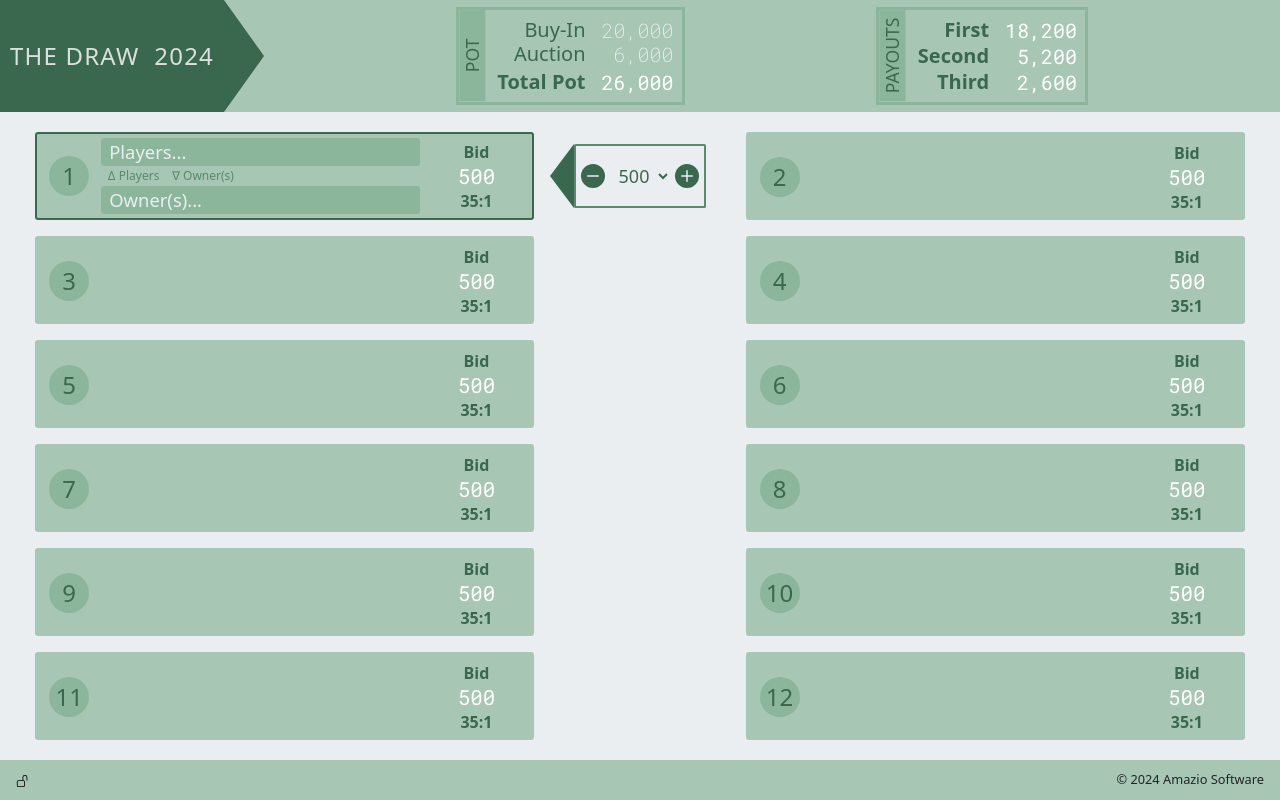
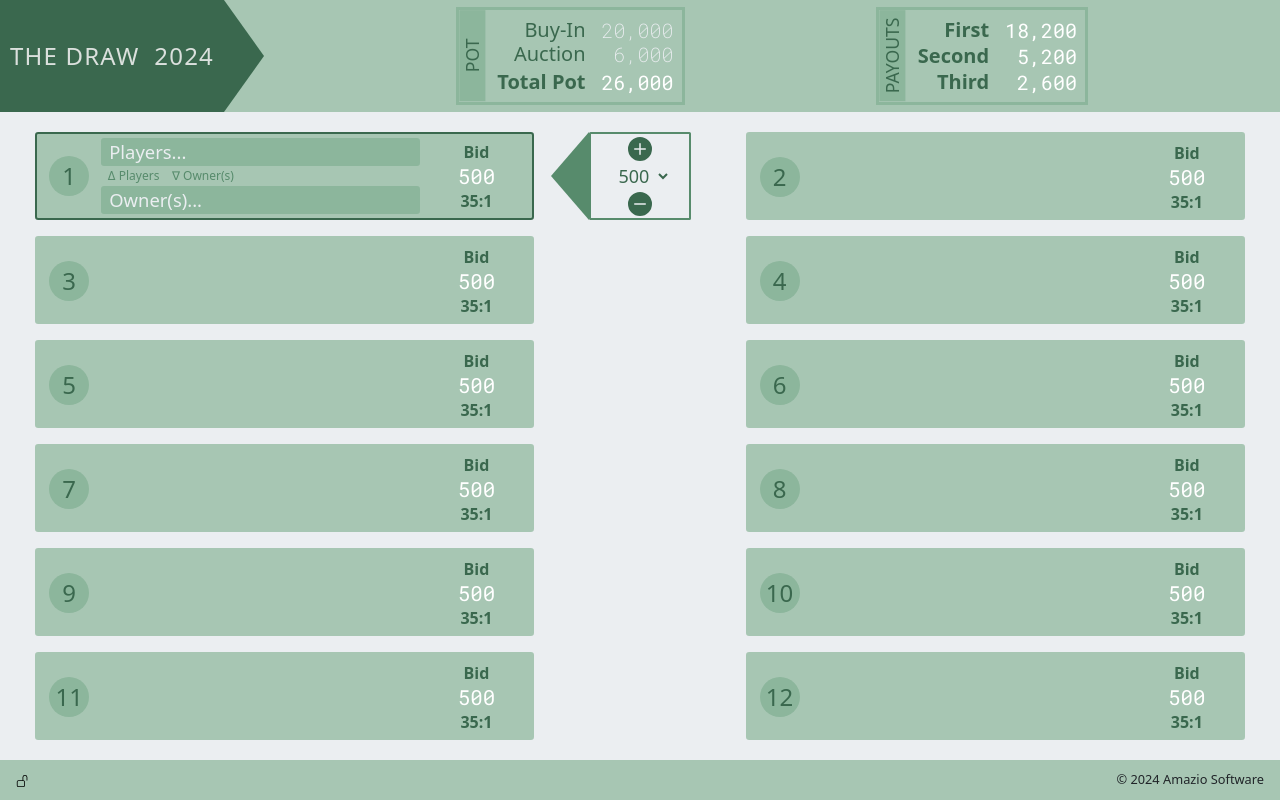
Before and after one commit to amazio/the-draw, a React (Vite) app: page / in a window 1280 px wide. Both pictures are taken after a click on the picture 22 px from the left and 780 px from the top of the page. Built offline with nearby package versions, Linux system fonts and the light colour scheme.

Commit message:
Style Bidder

```diff
--- a/src/App.jsx
+++ b/src/App.jsx
@@ -17,11 +17,7 @@ function App() {
     setTeams(teams);
     setBuyInPot(buyInPot);
     setLocked(true);
-    // window.addEventListener('keydown', handleKeydown);
-
-    // return function() {
-    //   window.removeEventListener('keydown', handleKeydown);
-    // };
+    window.addEventListener('keydown', handleKeydown, Date.now());
   }, []);
 
   useEffect(function() {
--- a/src/components/Bidder/Bidder.css
+++ b/src/components/Bidder/Bidder.css
@@ -1,7 +1,8 @@
 .Bidder {
   display: grid;
-  grid-template-columns: 3vmin 1fr 3vmin;
-  grid-template-rows: 8vmin;
+  width: 14vw;
+  grid-template-columns: 3vw 8vw 3vw;
+  grid-template-rows: 11vmin;
   grid-column: 2;
   background-color: var(--green-1);
   background-color: var(--bg);
@@ -9,6 +10,7 @@
 
 .Bidder div:nth-child(2) {
   display: flex;
+  flex-direction: column;
   justify-content: space-evenly;
   align-items: center;
   border: .3vmin solid var(--green-6);
@@ -20,15 +22,15 @@
 }
 
 .Bidder div:first-child.triangle {
-  border-top: 4vmin solid var(--bg);
-  border-right: 3vmin solid var(--green-8);
-  border-bottom: 4vmin solid var(--bg);
+  border-top: 5.5vmin solid var(--bg);
+  border-right: 3vw solid var(--green-6);
+  border-bottom: 5.5vmin solid var(--bg);
 }
 
 .Bidder div:last-child.triangle {
-  border-top: 4vmin solid var(--bg);
-  border-left: 3vmin solid var(--green-8);
-  border-bottom: 4vmin solid var(--bg);
+  border-top: 5.5vmin solid var(--bg);
+  border-left: 3vw solid var(--green-6);
+  border-bottom: 5.5vmin solid var(--bg);
 }
 
 .Bidder select {
--- a/src/components/Bidder/Bidder.jsx
+++ b/src/components/Bidder/Bidder.jsx
@@ -12,13 +12,13 @@ export default function Bidder({ activeTeam, updateBid }) {
     <div className='Bidder' style={{ gridRow }} >
       <div className={pointLeft ? 'triangle' : ''} />
       <div>
-        <img src={MinusIcon} alt='minus icon' onClick={() => updateBid(-1 * bidChangeAmt)} />
+        <img src={PlusIcon} alt='plus icon' onClick={() => updateBid(bidChangeAmt)} />
         <select value={bidChangeAmt} onChange={(e) => setBidChangeAmt(parseInt(e.target.value))}>
           <option value='100'>100</option>
           <option value='500'>500</option>
           <option value='1000'>1000</option>
         </select>
-        <img src={PlusIcon} alt='plus icon' onClick={() => updateBid(bidChangeAmt)} />
+        <img src={MinusIcon} alt='minus icon' onClick={() => updateBid(-1 * bidChangeAmt)} />
       </div>
       <div className={!pointLeft ? 'triangle' : ''} />
     </div>
```
